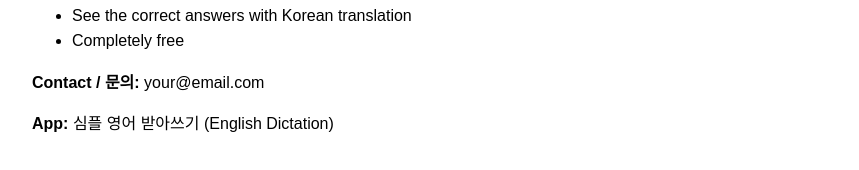
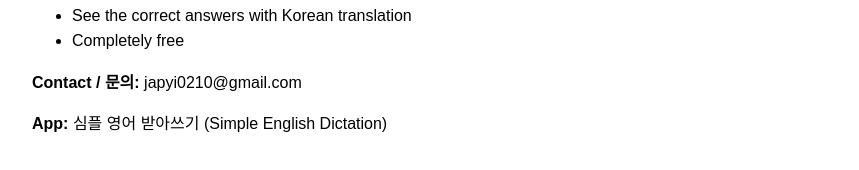
Before and after one commit to japyi0210/japyi0210.github.io, a plain HTML site: page index.html in a window 1280 px wide. Shown: the part 548-718 px from the top of the page, without its empty margins (208-1067 px from the left). Drawn offline with Linux system fonts and the light colour scheme.

Commit message:
Update index.html

```diff
--- a/index.html
+++ b/index.html
@@ -26,7 +26,7 @@
     <li>Completely free</li>
   </ul>
 
-  <p><strong>Contact / 문의:</strong> your@email.com</p>
-  <p><strong>App:</strong> 심플 영어 받아쓰기 (English Dictation)</p>
+  <p><strong>Contact / 문의:</strong> japyi0210@gmail.com</p>
+  <p><strong>App:</strong> 심플 영어 받아쓰기 (Simple English Dictation)</p>
 </body>
 </html>
```
